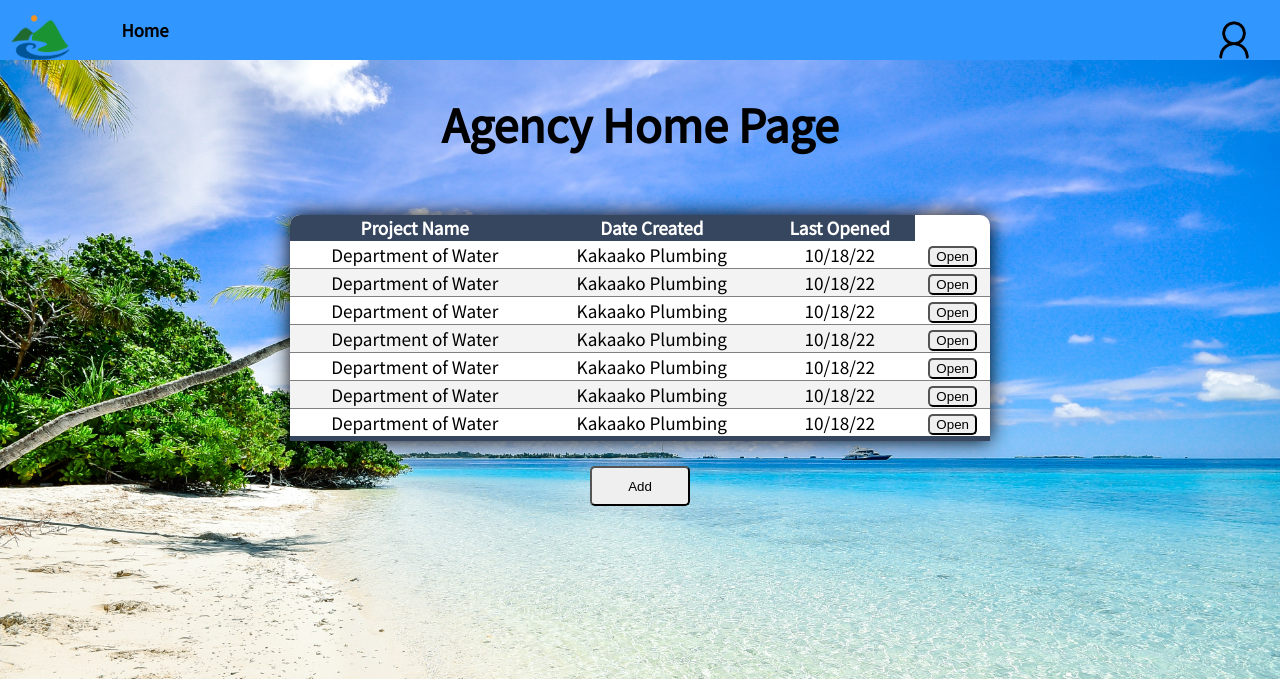
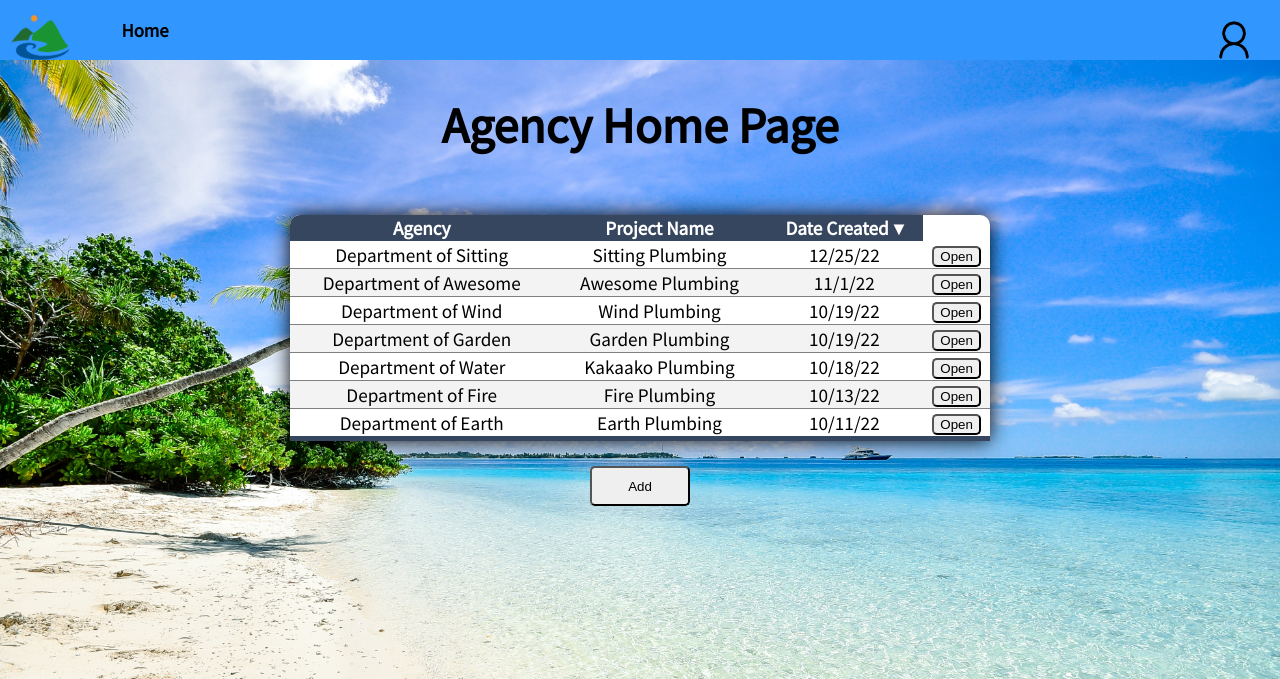
Before and after one commit to nooyh/MeneDevs, a Node server app: page /agency/ in a window 1280 px wide. Shown: the top 679 px of the page. Run offline with Node 20, Linux system fonts and the light colour scheme; some libraries are stand-ins or nearby versions.

Commit message:
Updated backend
- Fixed table sorting on Agency Home Page & Admin Logs Page

```diff
--- a/public/javascripts/admin.js
+++ b/public/javascripts/admin.js
@@ -1,6 +1,6 @@
 const editGlobalForm = document.getElementById('formsDir');
 const logs = document.getElementById('logsDir');
-const logHeader = document.getElementById('logHeader');
+const logHeader = document.getElementById('log-header');
 
 // Home Page Stuff
 if (editGlobalForm) {
@@ -10,8 +10,8 @@ if (editGlobalForm) {
 
 // Logs Page
 if (logHeader) {
-    document.querySelectorAll(".table-sort th").forEach(headerCell => {
-        headerCell.addEventListener("click", () => {
+    document.querySelectorAll(".table-content th").forEach(headerCell => {
+        headerCell.addEventListener("click", _ => {
             const tableElement = headerCell.parentElement.parentElement.parentElement;
             const headerIndex = Array.prototype.indexOf.call(headerCell.parentElement.children, headerCell);
             const currentIsAscending = headerCell.classList.contains("th-sort-asc");
--- a/public/javascripts/agency.js
+++ b/public/javascripts/agency.js
@@ -1,11 +1,53 @@
-const addReport = document.getElementById('addReport');
+const addReport = document.getElementById('add-button');
 const submitReport = document.getElementById('submitReport');
 
 // Reports Page
 if (addReport) {
     linkTo(addReport, '/agency/new');
 
-    console.log(allReports);
+    document.querySelectorAll(".table-content th").forEach(headerCell => {
+        headerCell.addEventListener("click", _ => {
+            const tableElement = headerCell.parentElement.parentElement.parentElement;
+            const headerIndex = Array.prototype.indexOf.call(headerCell.parentElement.children, headerCell);
+            const currentIsAscending = headerCell.classList.contains("th-sort-asc");
+            sortTableByColumn(tableElement, headerIndex, !currentIsAscending);
+        });
+    });
+    sortTableByColumn(document.querySelector("table"), 2, false);
+
+    /**
+     * Sorts a HTML table from https://youtu.be/8SL_hM1a0yo
+     *
+     * @param {HTMLTableElement} table The table to sort
+     * @param {Number} column The index of the column to sort
+     * @param {Boolean} asc Whether or not to sort by ascending or descending
+     *
+    */
+    function sortTableByColumn(table, column, asc = true) {
+        const dirModifier = asc ? 1 : -1;
+        const tBody = table.tBodies[0];
+        const rows = Array.from(tBody.querySelectorAll("tr"));
+
+        // Sort each row
+        const sortedRows = rows.sort((a, b) => {
+            const aColText = a.querySelector(`td:nth-child(${column + 1})`).textContent.trim();
+            const bColText = b.querySelector(`td:nth-child(${column + 1})`).textContent.trim();
+            return aColText > bColText ? (1 * dirModifier) : (-1 * dirModifier);
+        });
+
+        // Remove existing rows from table so that newly sorted rows can be added
+        while (tBody.firstChild) {
+            tBody.removeChild(tBody.firstChild);
+        }
+
+        // add in the new rows
+        tBody.append(...sortedRows);
+
+        // remember how column was sorted so when user toggles ascending or descending, it knows which one to go to.
+        table.querySelectorAll("th").forEach(th => th.classList.remove("th-sort-asc", "th-sort-desc"));
+        table.querySelector(`th:nth-child(${column + 1})`).classList.toggle("th-sort-asc", asc);
+        table.querySelector(`th:nth-child(${column + 1})`).classList.toggle("th-sort-desc", !asc);
+    }
 }
 
 // Create Report Page
--- a/public/stylesheets/agent-home-style.css
+++ b/public/stylesheets/agent-home-style.css
@@ -38,6 +38,16 @@ h1 {
     font-weight: bold;
 }
 
+.table-content .th-sort-asc::after {
+    content: "\25b4";
+    margin-left: 5px;
+}
+
+.table-content .th-sort-desc::after {
+    content: "\25be";
+    margin-left: 5px;
+}
+
 .table-content th .table-content td {
     padding: 12px 15px;
 }
--- a/views/agency-reports.ejs
+++ b/views/agency-reports.ejs
@@ -12,7 +12,7 @@
 
 <body>
     <!-----Navigation Bar----->
-    <section id="nav-bar">
+    <section id="nav-bar" class="no-touch">
         <div id="bar">
             <img id="hidotLogo" height="50px" src="/images/logo.jpg" />
         </div>
@@ -24,10 +24,10 @@
             <table class="table-content">
                 <!-- Ask how to make an if statement for adding rows and columns. -->
                 <thead>
-                    <tr>
+                    <tr class="no-touch">
+                        <th>Agency</th>
                         <th>Project Name</th>
                         <th>Date Created</th>
-                        <th>Last Opened</th>
                     </tr>
                 </thead>
                 <!--Example agency with filled out info-->
@@ -41,49 +41,49 @@
                         </td>
                     </tr>
                     <tr id="project2">
-                        <td>Department of Water</td>
-                        <td>Kakaako Plumbing</td>
-                        <td>10/18/22</td>
+                        <td>Department of Fire</td>
+                        <td>Fire Plumbing</td>
+                        <td>10/13/22</td>
                         <td>
                             <button>Open</button>
                         </td>
                     </tr>
                     <tr id="project3">
-                        <td>Department of Water</td>
-                        <td>Kakaako Plumbing</td>
-                        <td>10/18/22</td>
+                        <td>Department of Wind</td>
+                        <td>Wind Plumbing</td>
+                        <td>10/19/22</td>
                         <td>
                             <button>Open</button>
                         </td>
                     </tr>
                     <tr id="project4">
-                        <td>Department of Water</td>
-                        <td>Kakaako Plumbing</td>
-                        <td>10/18/22</td>
+                        <td>Department of Earth</td>
+                        <td>Earth Plumbing</td>
+                        <td>10/11/22</td>
                         <td>
                             <button>Open</button>
                         </td>
                     </tr>
                     <tr id="project5">
-                        <td>Department of Water</td>
-                        <td>Kakaako Plumbing</td>
-                        <td>10/18/22</td>
+                        <td>Department of Awesome</td>
+                        <td>Awesome Plumbing</td>
+                        <td>11/1/22</td>
                         <td>
                             <button>Open</button>
                         </td>
                     </tr>
                     <tr id="project6">
-                        <td>Department of Water</td>
-                        <td>Kakaako Plumbing</td>
-                        <td>10/18/22</td>
+                        <td>Department of Garden</td>
+                        <td>Garden Plumbing</td>
+                        <td>10/19/22</td>
                         <td>
                             <button>Open</button>
                         </td>
                     </tr>
                     <tr id="project7">
-                        <td>Department of Water</td>
-                        <td>Kakaako Plumbing</td>
-                        <td>10/18/22</td>
+                        <td>Department of Sitting</td>
+                        <td>Sitting Plumbing</td>
+                        <td>12/25/22</td>
                         <td>
                             <button>Open</button>
                         </td>
```
Also changed, not shown: public/stylesheets/admin-logs-page.css (+10 -0 lines), views/admin-logs.ejs (+8 -8 lines).
